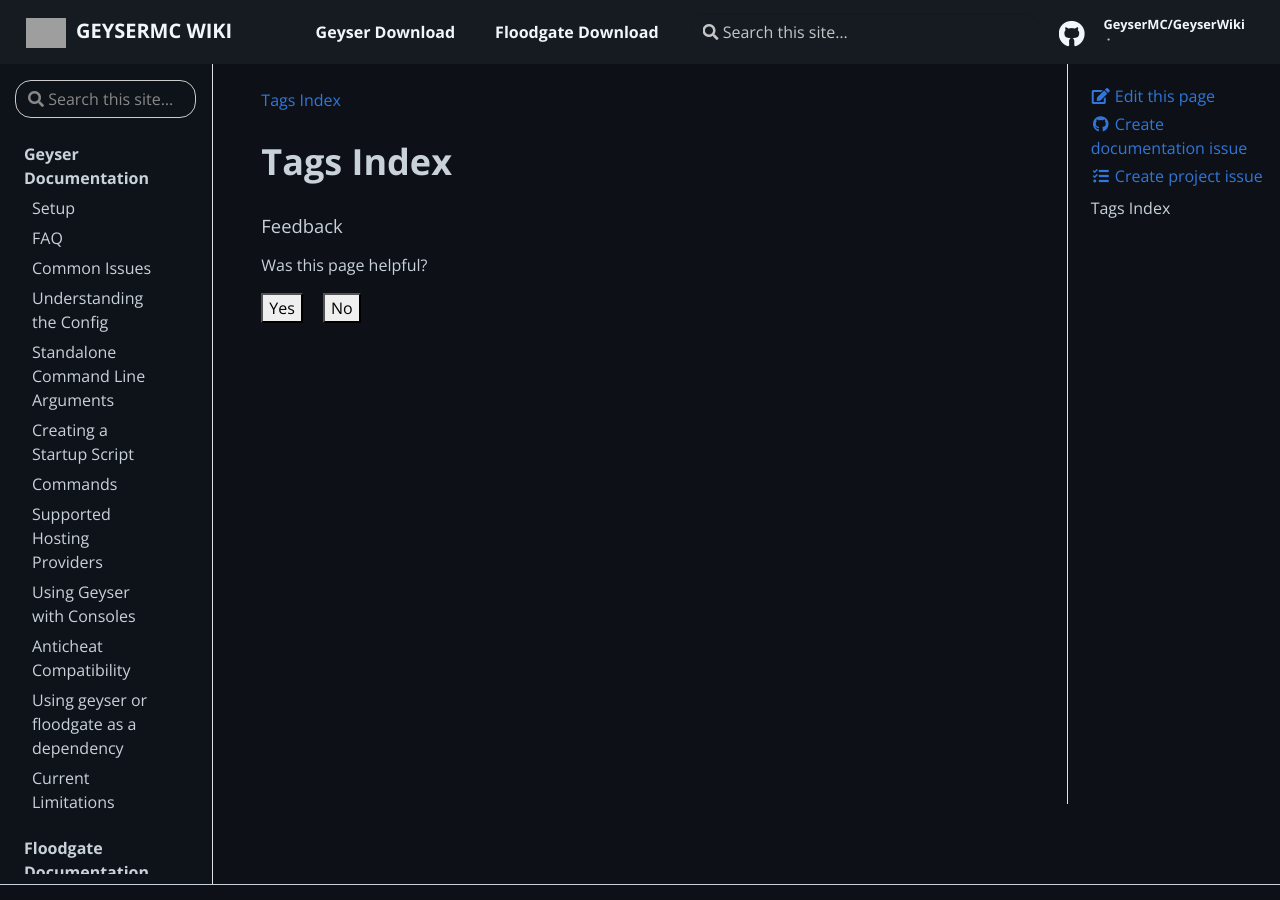
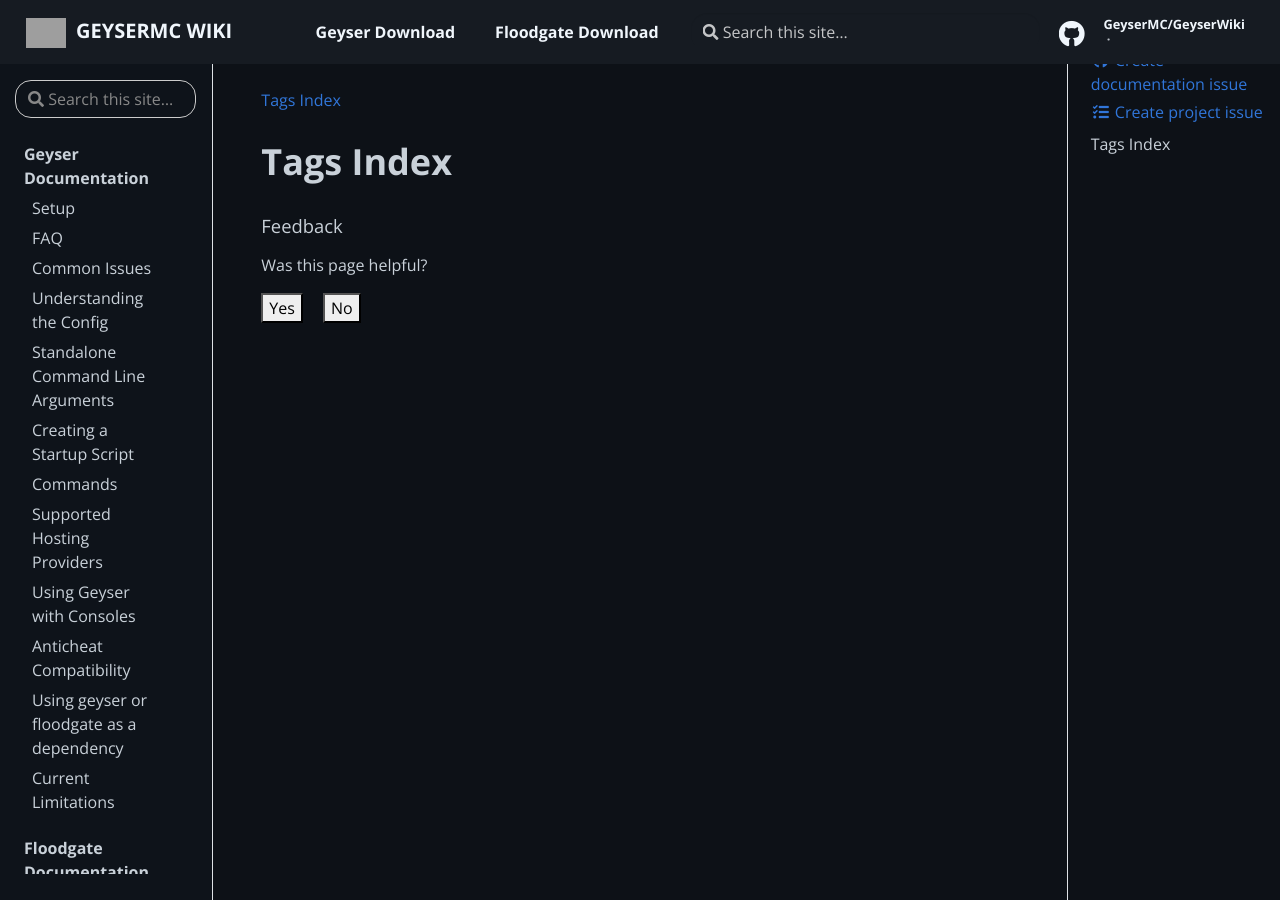
Before and after one commit to GeyserMC/GeyserWiki, a Jekyll site: the page built from pages/tags.html, in a window 1280 px wide and 900 px high. Built offline with Jekyll 4.4.1, drawn with Linux system fonts in a browser that asks for light colours; nearby versions of some CDN libraries; grey boxes are pictures that could not be loaded.

Commit message:
Fixed right line TD-TOC

```diff
--- a/_sass/extras.scss
+++ b/_sass/extras.scss
@@ -2707,7 +2707,7 @@
         position: sticky;
         top: 4rem;
         height: -webkit-calc(100vh - 10rem);
-        height: calc(100vh - 10rem);
+        height: calc(150vh - 10rem);
         overflow-y: auto;
     }
 }
```
